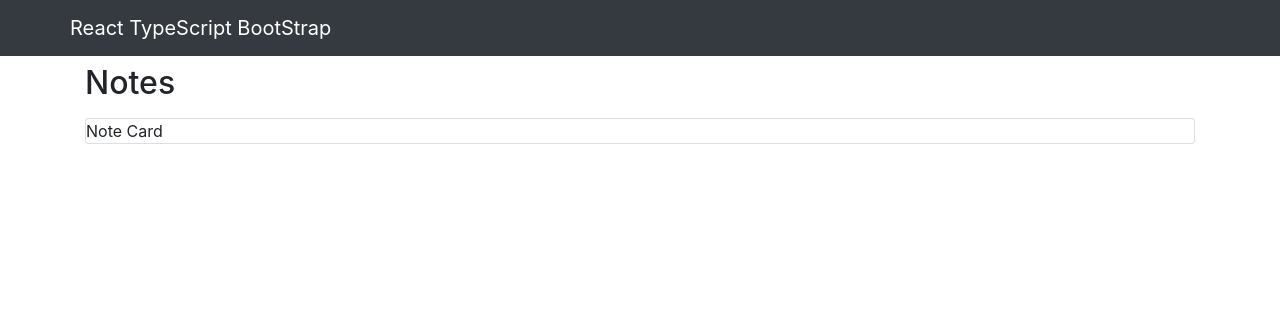
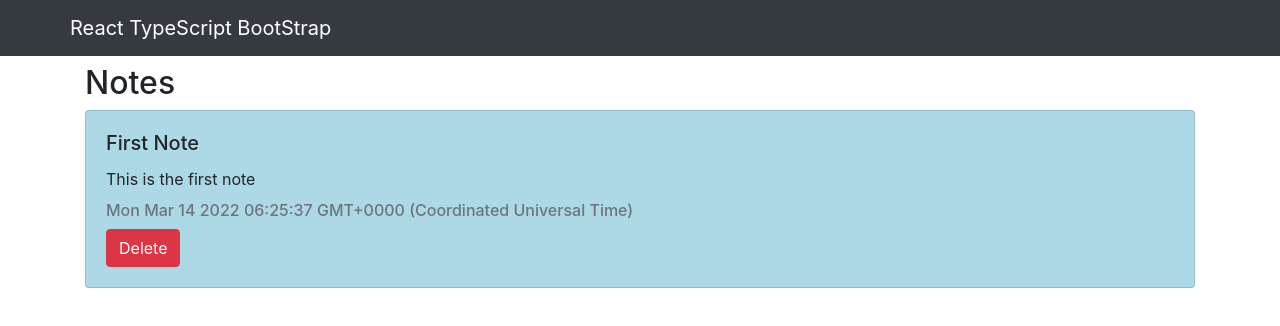
Before and after one commit to Netsujr/typescript-notes-practice, a React (Create React App) app: page / in a window 1280 px wide. Shown: the top 326 px of the page. Built offline with nearby package versions, Linux system fonts and the light colour scheme.

Commit message:
added type to NOTE + created Note Card

```diff
--- a/src/App.tsx
+++ b/src/App.tsx
@@ -10,7 +10,7 @@
     id: (new Date).toString(),
     title: 'First Note',
     text: 'This is the first note',
-    color: '#ff0000',
+    color: 'lightblue',
     date: (new Date).toString(),
   }]);
 
--- a/src/components/Notes.tsx
+++ b/src/components/Notes.tsx
@@ -1,14 +1,22 @@
 import * as React from 'react';
+import { Button, Card } from 'react-bootstrap';
 import { Note } from '../models/note.model';
 
 interface INotesProps {
   note: Note;
 }
 
-const Notes: React.FunctionComponent<INotesProps> = ({note}) => {
+const Notes: React.FC<INotesProps> = ({ note }) => {
   return (
-    <div className="card mt-3">
-      Note Card
+    <div className="mb-3">
+      <Card style={{backgroundColor: note.color}}>
+        <Card.Body>
+          <Card.Title>{ note.title }</Card.Title>
+          <Card.Text>{ note.text }</Card.Text>
+          <Card.Subtitle className="mb-2 text-muted">{ note.date }</Card.Subtitle>
+          <Button variant="danger">Delete</Button>
+        </Card.Body>
+      </Card>
     </div>
   );
 };
--- a/src/components/NotesList.tsx
+++ b/src/components/NotesList.tsx
@@ -8,7 +8,7 @@
 
 const NotesList: React.FC<INotesListProps> = ({ notes }) => {
 
-  const renderNotes = () => {
+  const renderNotes = ():JSX.Element[] => {
     return notes.map((note) => {
       return <Notes key={ note.id } note={ note } />
     });
```
